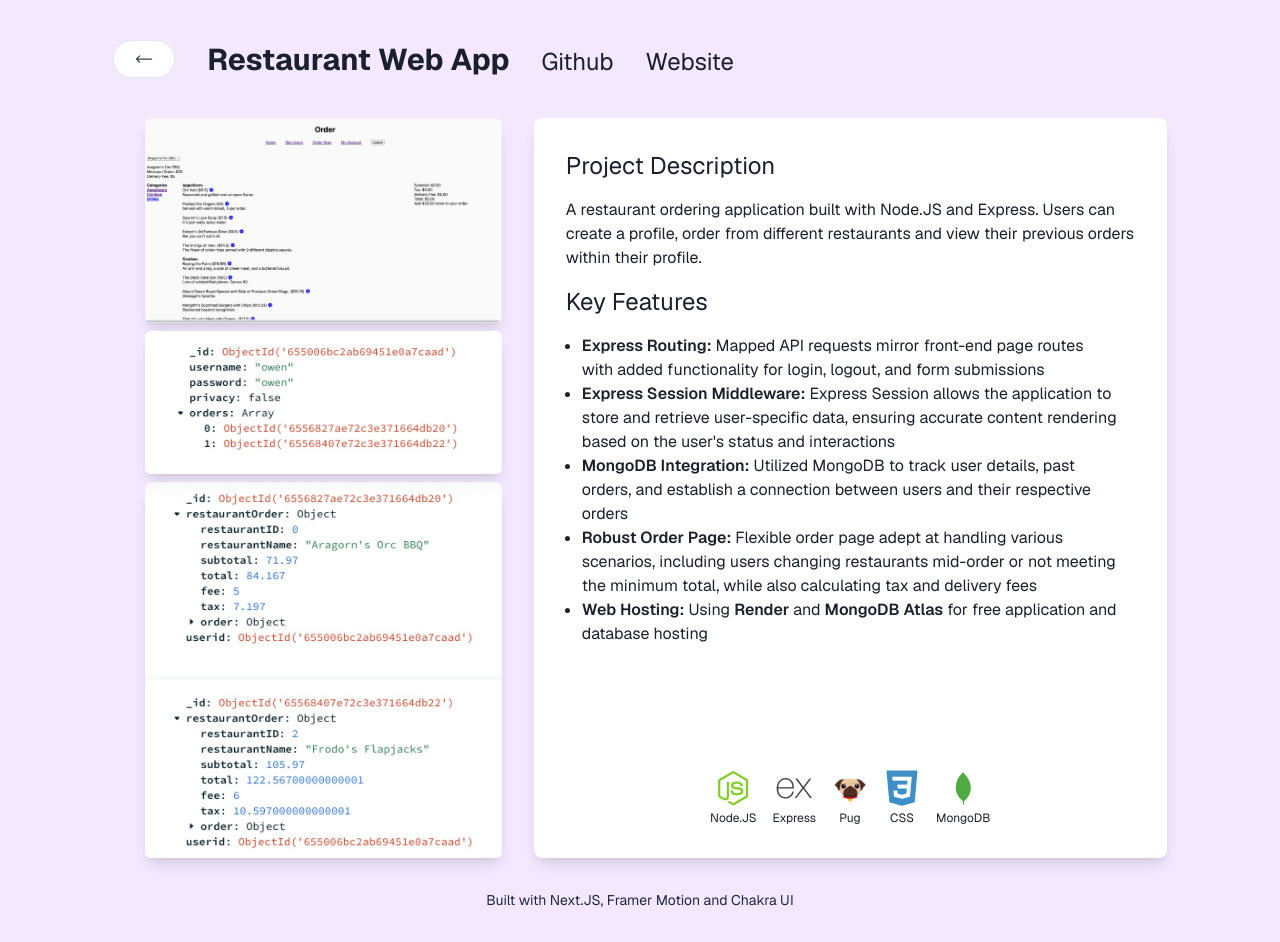
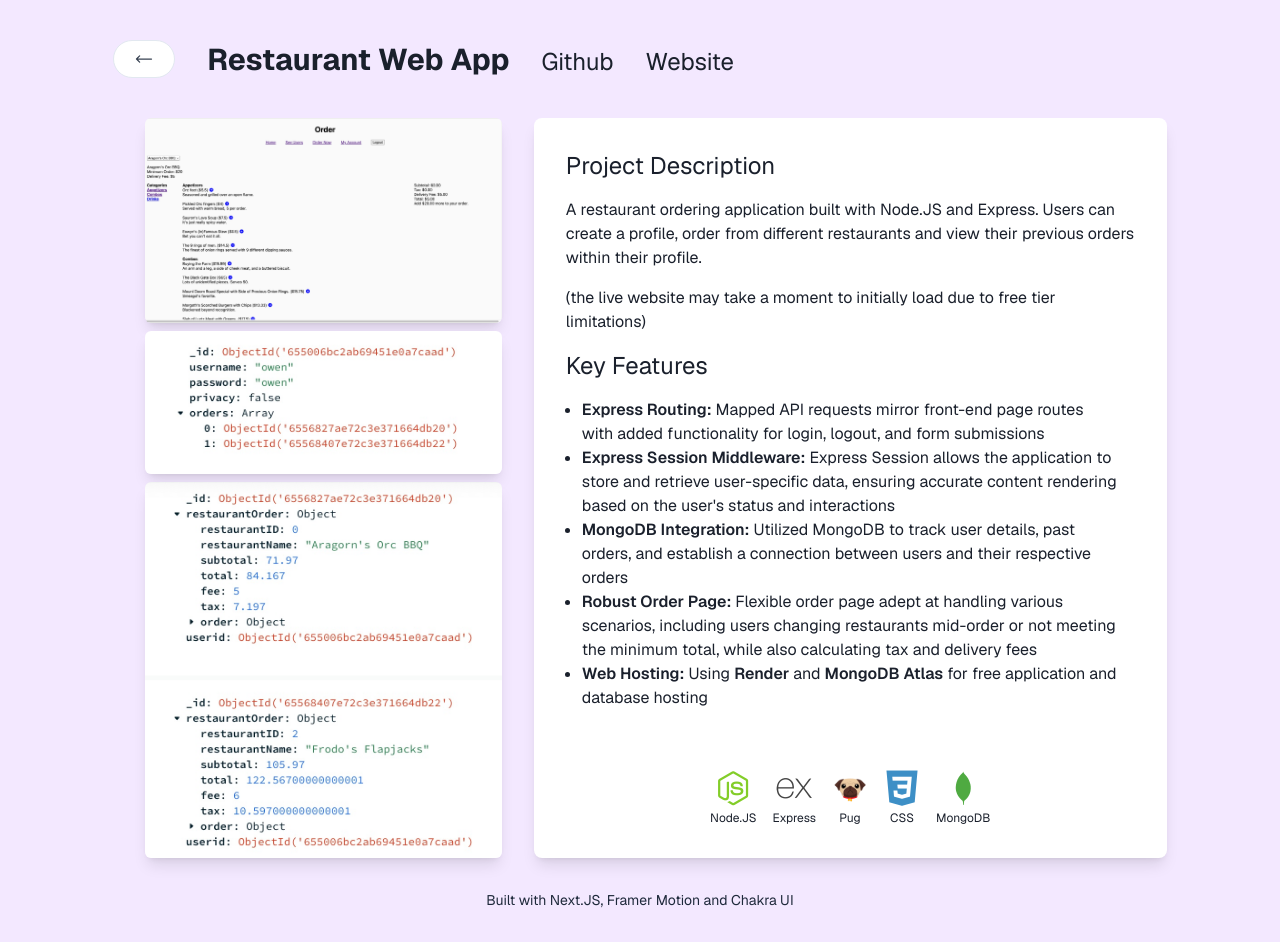
Before and after one commit to Owen-Allen/portfolio, a Next.js app: page /restaurant-web-app in a window 1280 px wide. Built offline with nearby package versions, Linux system fonts and the light colour scheme.

Commit message:
added disclaimer

```diff
--- a/app/restaurant-web-app/page.tsx
+++ b/app/restaurant-web-app/page.tsx
@@ -40,6 +40,7 @@
                     <p className="py-4">
                         A restaurant ordering application built with Node.JS and Express. Users can create a profile, order from different restaurants and view their previous orders within their profile.
                     </p>
+                    <p className="mb-4">(the live website may take a moment to initially load due to free tier limitations)</p>
 
                     <p className="mb-4 text-gray-700 sm:hidden">(see demo images below)</p>
 
```
